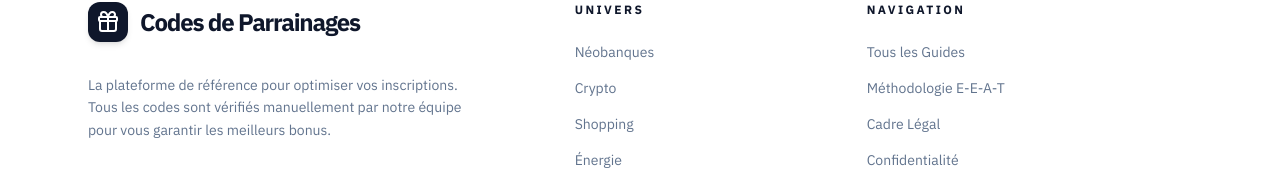
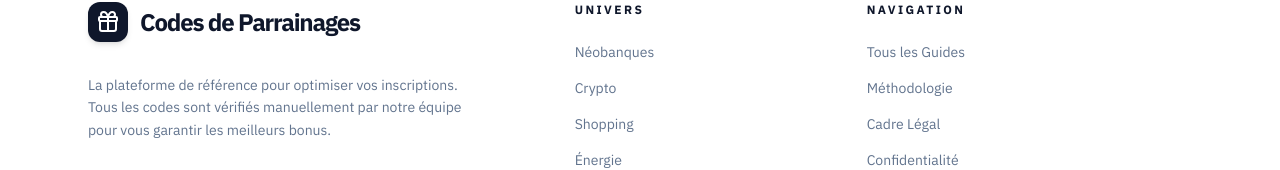
Before and after one commit to NACoaching/ParraineMoi, a Next.js app: page / in a window 1280 px wide. Shown: the part 7839-8009 px from the top of the page. Built offline with nearby package versions, Linux system fonts and the light colour scheme.

Commit message:
style: rename Methodology and remove EEAT from footer

```diff
--- a/src/components/Footer.tsx
+++ b/src/components/Footer.tsx
@@ -51,7 +51,7 @@ export function Footer() {
                         <ul className="space-y-4 text-sm text-slate-500 dark:text-slate-400">
                             {[
                                 { name: "Tous les Guides", href: "/guides" },
-                                { name: "Méthodologie E-E-A-T", href: "/a-propos" },
+                                { name: "Méthodologie", href: "/a-propos" },
                                 { name: "Cadre Légal", href: "/mentions-legales" },
                                 { name: "Confidentialité", href: "/politique-de-confidentialite" }
                             ].map((link) => (
```
